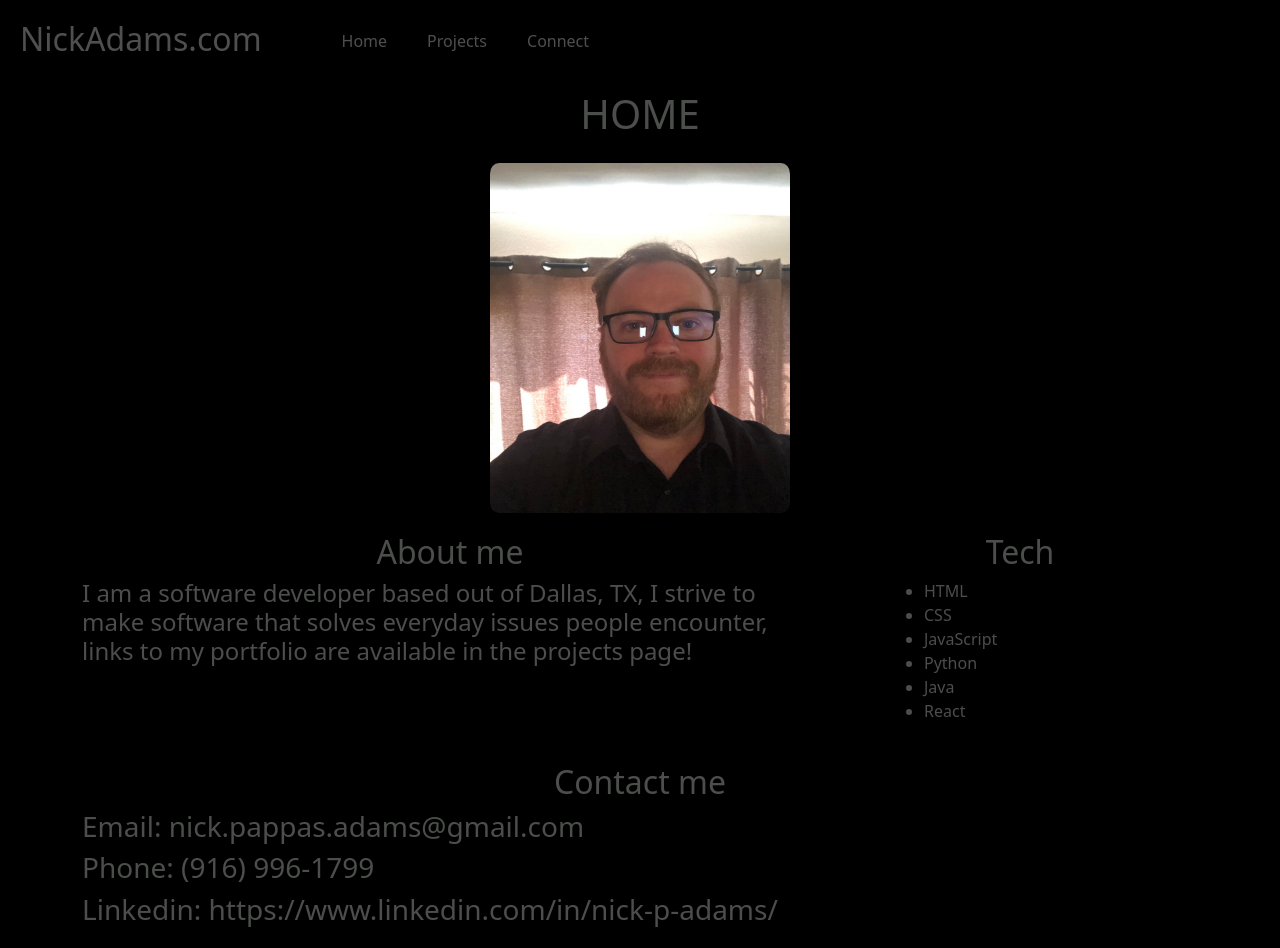
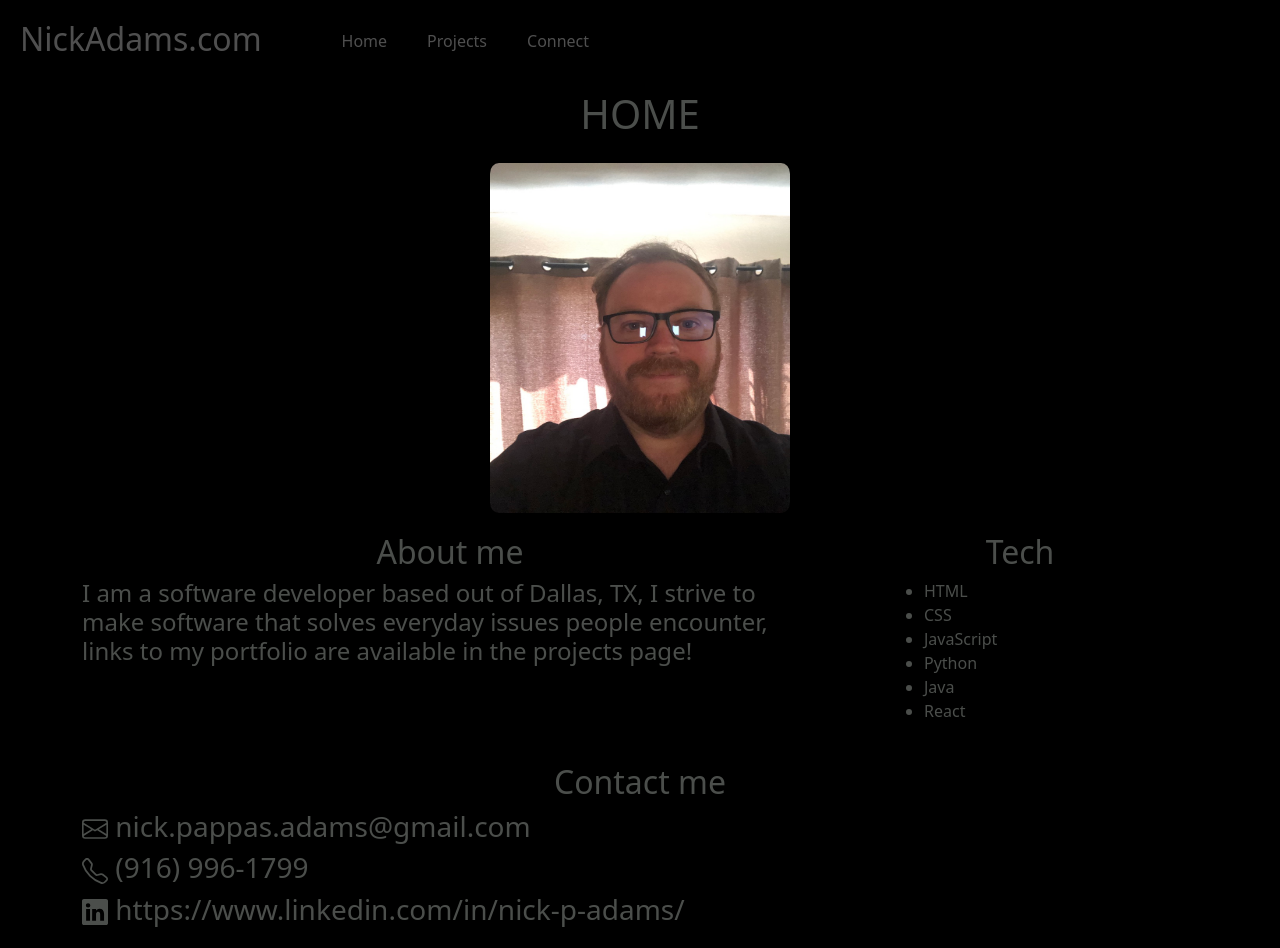
Before and after one commit to Nick-Adams-81/web-dev-portfolio-site, a Next.js app: page /home in a window 1280 px wide. Shown: the top 948 px of the page. Built offline with nearby package versions, Linux system fonts and the light colour scheme.

Commit message:
added bootstrap icons

```diff
--- a/package.json
+++ b/package.json
@@ -10,6 +10,7 @@
   "dependencies": {
     "animate.css": "^4.1.1",
     "bootstrap": "^5.1.3",
+    "bootstrap-icons": "^1.7.2",
     "next": "12.0.4",
     "react": "17.0.2",
     "react-bootstrap": "^2.0.3",
--- a/pages/home.js
+++ b/pages/home.js
@@ -35,6 +35,8 @@ const Home = () => {
                             <Col xs={12} sm={12} md={4} style={{}}>
                                 <h2 className="animate__animated animate__fadeIn">Tech</h2>
                                 <ul>
+
+
                                     <li className="animate__animated animate__fadeIn">HTML</li>
                                     <li className="animate__animated animate__fadeIn">CSS</li>
                                     <li className="animate__animated animate__fadeIn">JavaScript</li>
@@ -50,9 +52,18 @@ const Home = () => {
                             <Col>
                                 <div className="mx-auto">
                                     <h2 className="animate__animated animate__fadeIn">Contact me</h2>
-                                    <h3 className="animate__animated animate__fadeIn">Email: nick.pappas.adams@gmail.com</h3>
-                                    <h3 className="animate__animated animate__fadeIn">Phone: (916) 996-1799</h3>
-                                    <h3 className="animate__animated animate__fadeIn">Linkedin: https://www.linkedin.com/in/nick-p-adams/</h3>
+                                    <h3 className="animate__animated animate__fadeIn">
+                                        <svg xmlns="http://www.w3.org/2000/svg" width="26" height="26" fill="currentColor" class="bi bi-envelope" viewBox="0 0 16 16">
+                                            <path d="M0 4a2 2 0 0 1 2-2h12a2 2 0 0 1 2 2v8a2 2 0 0 1-2 2H2a2 2 0 0 1-2-2V4Zm2-1a1 1 0 0 0-1 1v.217l7 4.2 7-4.2V4a1 1 0 0 0-1-1H2Zm13 2.383-4.708 2.825L15 11.105V5.383Zm-.034 6.876-5.64-3.471L8 9.583l-1.326-.795-5.64 3.47A1 1 0 0 0 2 13h12a1 1 0 0 0 .966-.741ZM1 11.105l4.708-2.897L1 5.383v5.722Z" />
+                                        </svg> nick.pappas.adams@gmail.com</h3>
+                                    <h3 className="animate__animated animate__fadeIn">
+                                        <svg xmlns="http://www.w3.org/2000/svg" width="26" height="26" fill="currentColor" class="bi bi-telephone" viewBox="0 0 16 16">
+                                            <path d="M3.654 1.328a.678.678 0 0 0-1.015-.063L1.605 2.3c-.483.484-.661 1.169-.45 1.77a17.568 17.568 0 0 0 4.168 6.608 17.569 17.569 0 0 0 6.608 4.168c.601.211 1.286.033 1.77-.45l1.034-1.034a.678.678 0 0 0-.063-1.015l-2.307-1.794a.678.678 0 0 0-.58-.122l-2.19.547a1.745 1.745 0 0 1-1.657-.459L5.482 8.062a1.745 1.745 0 0 1-.46-1.657l.548-2.19a.678.678 0 0 0-.122-.58L3.654 1.328zM1.884.511a1.745 1.745 0 0 1 2.612.163L6.29 2.98c.329.423.445.974.315 1.494l-.547 2.19a.678.678 0 0 0 .178.643l2.457 2.457a.678.678 0 0 0 .644.178l2.189-.547a1.745 1.745 0 0 1 1.494.315l2.306 1.794c.829.645.905 1.87.163 2.611l-1.034 1.034c-.74.74-1.846 1.065-2.877.702a18.634 18.634 0 0 1-7.01-4.42 18.634 18.634 0 0 1-4.42-7.009c-.362-1.03-.037-2.137.703-2.877L1.885.511z" />
+                                        </svg> (916) 996-1799</h3>
+                                    <h3 className="animate__animated animate__fadeIn">
+                                        <svg xmlns="http://www.w3.org/2000/svg" width="26" height="26" fill="currentColor" class="bi bi-linkedin" viewBox="0 0 16 16">
+                                            <path d="M0 1.146C0 .513.526 0 1.175 0h13.65C15.474 0 16 .513 16 1.146v13.708c0 .633-.526 1.146-1.175 1.146H1.175C.526 16 0 15.487 0 14.854V1.146zm4.943 12.248V6.169H2.542v7.225h2.401zm-1.2-8.212c.837 0 1.358-.554 1.358-1.248-.015-.709-.52-1.248-1.342-1.248-.822 0-1.359.54-1.359 1.248 0 .694.521 1.248 1.327 1.248h.016zm4.908 8.212V9.359c0-.216.016-.432.08-.586.173-.431.568-.878 1.232-.878.869 0 1.216.662 1.216 1.634v3.865h2.401V9.25c0-2.22-1.184-3.252-2.764-3.252-1.274 0-1.845.7-2.165 1.193v.025h-.016a5.54 5.54 0 0 1 .016-.025V6.169h-2.4c.03.678 0 7.225 0 7.225h2.4z" />
+                                        </svg> https://www.linkedin.com/in/nick-p-adams/</h3>
                                 </div>
 
                             </Col>
```
Also changed, not shown: 1 other file (tests, documents, lock files or other folders).
